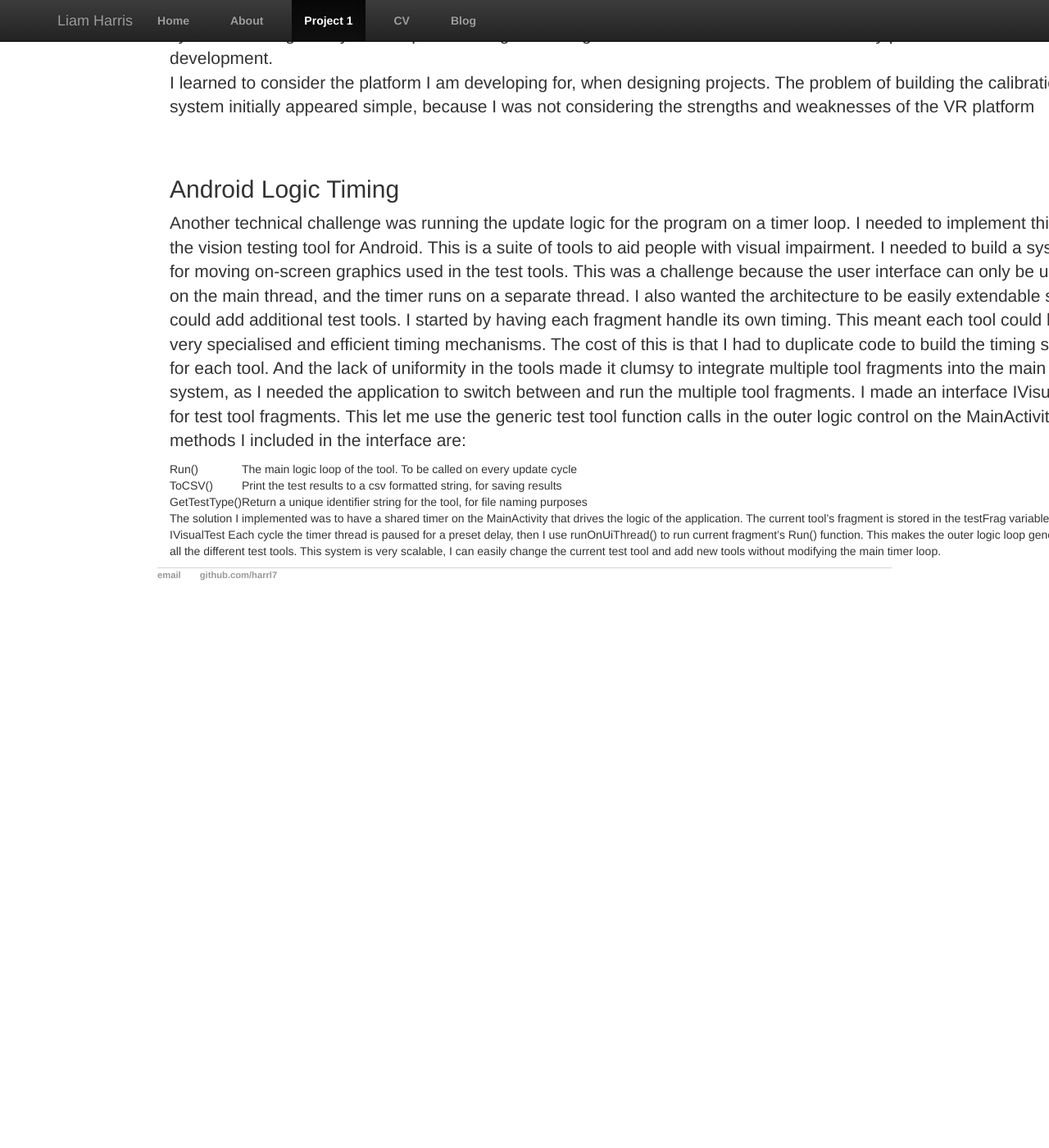
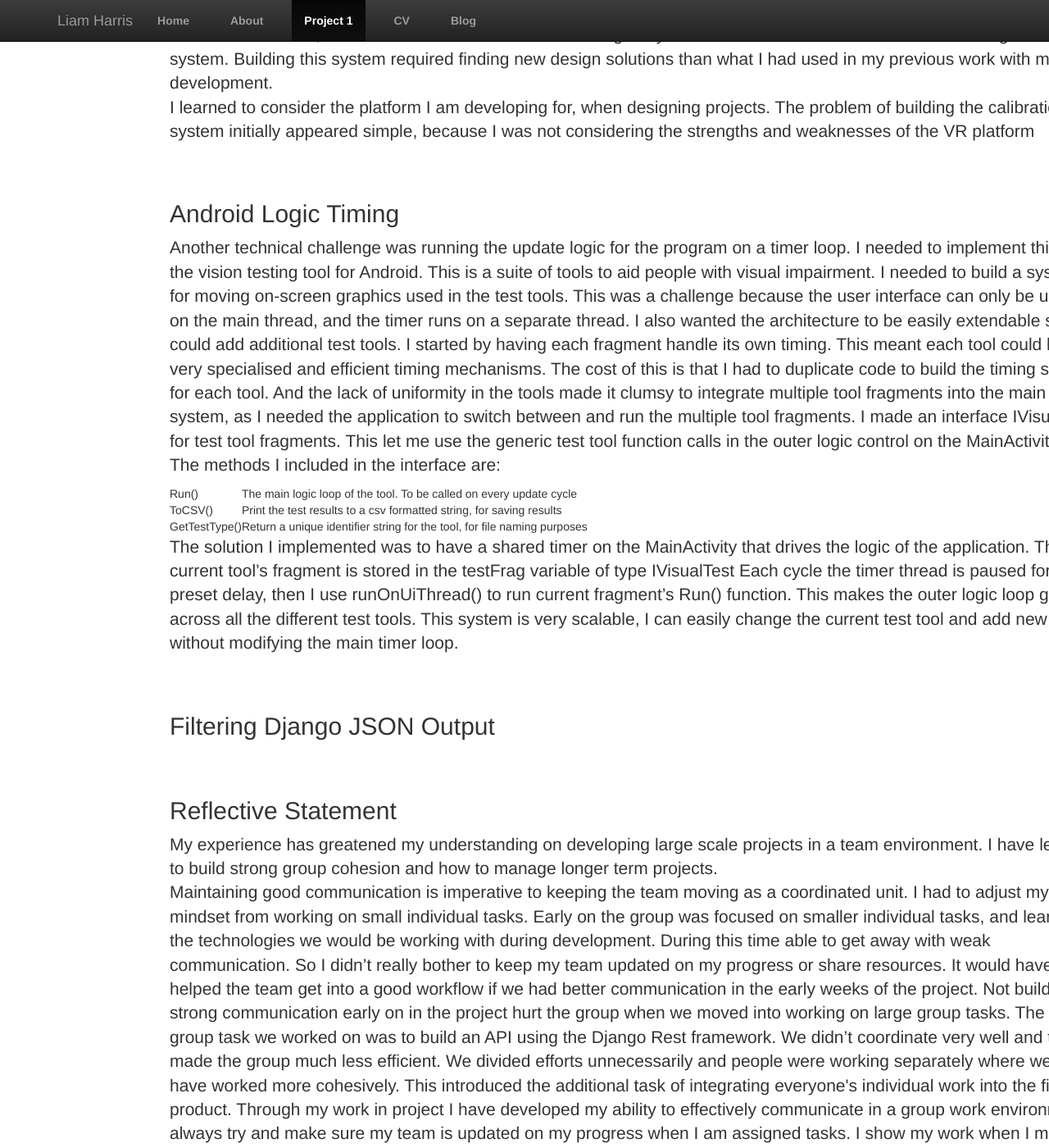
Before and after one commit to harrl7/harrl7.github.io, a Jekyll site: the page built from project1/index.html, in a window 1280 px wide and 1400 px high, scrolled down 1481 px. Shown: the whole window at 82% size. Built offline with Jekyll 4.4.1, drawn with Linux system fonts in a browser that asks for light colours; before the commit the page ends 2250 px from its top, so only the background shows below that; some of the changed text lies outside the part shown.

Commit message:
Create index.html

```diff
--- a/project1/index.html
+++ b/project1/index.html
@@ -5,6 +5,7 @@ title: Project 1
 <div class="blurb">
 
 	<h1>Project 1 <small>Evidence Portfolio</small></h1>
+	<br>
 
 	<h2>User Interaction with Google Cardboard</h2>
 
@@ -20,8 +21,8 @@ title: Project 1
 	For the prototype the command “next” can be used to move to the next image. Voice listening was activated when the image was changed. This was unintuitive and clumsy for users. For a more robust execution I would want a dedicated action that activates the voice prompt.
 	</p>
 
+
 	<br><br>
-
 	<h2>Magnetic Button</h2>
 
 	<p>
@@ -35,15 +36,17 @@ title: Project 1
 	I learned to consider the platform I am developing for, when designing projects. The problem of building the calibration system initially appeared simple, because I was not considering the strengths and weaknesses of the VR platform
 	</p>
 
+
 	<br><br>
-
 	<h2>Android Logic Timing</h2>
 
 	<p>
 	Another technical challenge was running the update logic for the program on a timer loop. I needed to implement this on the vision testing tool for Android. This is a suite of tools to aid people with visual impairment. I needed to build a system for moving on-screen graphics used in the test tools. This was a challenge because the user interface can only be updated on the main thread, and the timer runs on a separate thread. I also wanted the architecture to be easily extendable so I could add additional test tools.
 	I started by having each fragment handle its own timing. This meant each tool could have very specialised and efficient timing mechanisms. The cost of this is that I had to duplicate code to build the timing system for each tool. And the lack of uniformity in the tools made it clumsy to integrate multiple tool fragments into the main system, as I needed the application to switch between and run the multiple tool fragments.
 	I made an interface IVisualTest for test tool fragments. This let me use the generic test tool function calls in the outer logic control on the MainActivity.
+	<br>
 	The methods I included in the interface are:
+	</p>
 
 	<table>
 		<tr> <td>Run()</td> 	    <td>The main logic loop of the tool. To be called on every update cycle</td> </tr>
@@ -51,7 +54,34 @@ title: Project 1
 		<tr> <td>GetTestType()</td> <td>Return a unique identifier string for the tool, for file naming purposes</td> <t/r>
 	</table>
 
+	<p>
 	The solution I implemented was to have a shared timer on the MainActivity that drives the logic of the application. The current tool’s fragment is stored in the testFrag variable of type IVisualTest Each cycle the timer thread is paused for a preset delay, then I use runOnUiThread() to run current fragment’s Run() function. This makes the outer logic loop generic across all the different test tools. This system is very scalable, I can easily change the current test tool and add new tools without modifying the main timer loop.
 	</p>
 
+
+	<br><br>
+	<h2>Filtering Django JSON Output</h2>
+
+	<p>
+
+	</p>
+
+
+	<br><br>
+	<h2>Reflective Statement</h2>
+
+	<p>
+	My experience has greatened my understanding on developing large scale projects in a team environment. I have learned to build strong group cohesion and how to manage longer term projects.
+ 	<br>
+	Maintaining good communication is imperative to keeping the team moving as a coordinated unit. I had to adjust my mindset from working on small individual tasks. Early on the group was focused on smaller individual tasks, and learning the technologies we would be working with during development. During this time able to get away with weak communication. So I didn’t really bother to keep my team updated on my progress or share resources. It would have helped the team get into a good workflow if we had better communication in the early weeks of the project.
+	Not building strong communication early on in the project hurt the group when we moved into working on large group tasks. The first group task we worked on was to build an API using the Django Rest framework. We didn’t coordinate very well and this made the group much less efficient. We divided efforts unnecessarily and people were working separately where we could have worked more cohesively. This introduced the additional task of integrating everyone's individual work into the final product.
+	Through my work in project I have developed my ability to effectively communicate in a group work environment. I always try and make sure my team is updated on my progress when I am assigned tasks. I show my work when I meet with the group so everyone has a good idea of what I have done. I also keep updated on the progress of the other members of my team. This reduces the strain on the group when integrating my work into larger projects, or when other team members are tasked to expand on work I have developed.
+	<br>
+	Forming a good plan has also been an important part of development. I learned to better manage my time spent on work. And to organise with my team to keep working at optimal efficiency.
+	<br>
+	I have learned to better manage my time and plan milestones. I have to plan for setbacks and additional duties that can arise during development. This would often be work for my other classes. When I planned time to set aside to work on my task for the project I would not allow time to work on tasks for my other classes. When my scheduling was thrown off by this I had to rush out work to meet deadlines. And I could not take my time to develop my work as much as I’d have liked.
+	<br>
+	Another aspect of planning is to organize with your team. When I started project I wasn’t very forward thinking in how I collaborated with the rest of my group. I would work in a similar manner to how how I do my regular work. Also it often seemed that team members were unsure of what tasks they were assigned to. And people took on work that could have been spread across the team. Which doesn’t take full advantage of working with a group. And the poor organisation made it needlessly difficult to deal to team level tasks when they occurred.
+	I learned it is important to have early ongoing communication with my team. Creating a plan of how tasks will be divided amongst the group makes it easier to hold formation during development. When everyone is aware of what their own tasks and what everyone else has been assigned, the group is more able to work as a coordinated unit. Less development time is wasted on management and integrating individual work into the main project. This is a much more efficient way of completing group work.
+	</p>
 </div><!-- /.blurb -->
```
